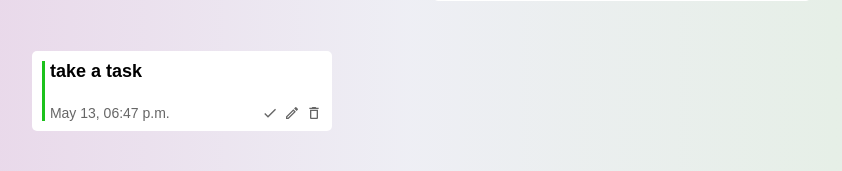
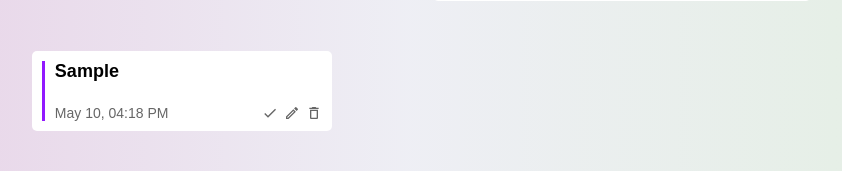
Before and after one commit to GETID1/create-react-app-temp, a React (Create React App) app: page / in a window 1280 px wide. Both pictures are taken after typing "Sample" into the empty fields and a click on the button "ADD". Shown: the part 154-325 px from the top of the page, without its empty margins (18-860 px from the left). Built offline with nearby package versions, Linux system fonts and the light colour scheme.

Commit message:
feat: reducer

```diff
--- a/src/App.jsx
+++ b/src/App.jsx
@@ -2,18 +2,24 @@ import React from "react";
 import "./App.css";
 import AddComp from "./components/AddComp";
 import TodosComp from "./components/TodosComp";
+import {reducer, initTodosState, saveTodosState} from "./store";
+import {createAddTodoAction} from "./store/actionCreators";
 
 function App() {
+  const [todos, dispatch] = React.useReducer(reducer, initTodosState());
+  React.useEffect(() => {
+      saveTodosState(todos);
+  }, [todos]);
   return (
     <div className="App">
       <div className="container">
         <h1 className="p-title">Task Tracker</h1>
         <AddComp
           onAdd={(todoText) => {
-            console.log("Add button clicked", todoText);
+            dispatch(createAddTodoAction(todoText))
           }}
         />
-        <TodosComp />
+        <TodosComp todos={todos} dispatch={dispatch}/>
       </div>
     </div>
   );
--- a/src/components/TodoItemComp/index.css
+++ b/src/components/TodoItemComp/index.css
@@ -11,7 +11,7 @@
 .todo-item-comp-container .todo-item-comp-line {
     width: 3px;
     height: 100%;
-    margin-right: 5px;
+    margin-right: 10px;
 }
 .todo-item-comp-container .todo-item-comp-main {
     width: 100%;
@@ -24,6 +24,11 @@
 
 .todo-item-comp-container .todo-item-comp-main-title {
     font-size: 18px;
+}
+.todo-item-comp-container .todo-item-comp-main-title-input {
+    font-size: 18px;
+    border: 1px solid #666;
+    border-radius: 5px;
 }
 
 .todo-item-comp-container .todo-item-comp-main-footer {
--- a/src/components/TodoItemComp/index.jsx
+++ b/src/components/TodoItemComp/index.jsx
@@ -1,24 +1,81 @@
 import React from "react";
 import "./index.css";
 import { MdDone, MdOutlineModeEdit, MdOutlineDelete } from "react-icons/md";
+import {
+  createDeleteTodoAction,
+  createDoneTodoAction,
+  createEditTodoAction
+} from "../../store/actionCreators";
 
-const TodoItemComp = ({ done }) => {
+const TodoItemComp = ({ todo, dispatch }) => {
+  const [isEdit, setIsEdit] = React.useState(false);
+  const [tempTitle, setTempTitle] = React.useState(todo.title);
+  const dispatchEditTodoAction = (id, title) => {
+    if (tempTitle === todo.title) return;
+    dispatch(createEditTodoAction(todo.id, tempTitle));
+  }
   return (
     <div className="todo-item-comp-container">
       <div
         className="todo-item-comp-line"
         style={{
-          backgroundColor: done ? "#1cc21c" : "#9218ff",
+          backgroundColor: todo.done ? "#1cc21c" : "#9218ff",
         }}
       ></div>
       <div className="todo-item-comp-main">
-        <h2 className="todo-item-comp-main-title">take a task</h2>
+        {isEdit ? (
+          <input
+            type="text"
+            className="todo-item-comp-main-title-input"
+            autoFocus
+            value={tempTitle}
+            onChange={(e) => {
+              const newTitle = e.target.value.trim();
+              setTempTitle(newTitle);
+            }}
+            onBlur={() => {
+              setIsEdit(false);
+              dispatchEditTodoAction(todo.id, tempTitle);
+            }}
+            onKeyDown={(e) => {
+              if (e.key === "Enter") {
+                setIsEdit(false);
+                dispatchEditTodoAction(todo.id, tempTitle);
+              }
+            }}
+          />
+        ) : (
+          <h2
+            className="todo-item-comp-main-title"
+            style={{
+              textDecoration: todo.done ? "line-through" : "none",
+            }}
+          >
+            {todo.title}
+          </h2>
+        )}
+
         <div className="todo-item-comp-main-footer">
-          <div className="t-i-c-m-f-time">May 13, 06:47 p.m.</div>
+          <div className="t-i-c-m-f-time">{todo.updateTime}</div>
           <div className="t-i-c-m-f-utils">
-            <MdDone />
-            <MdOutlineModeEdit />
-            <MdOutlineDelete  />
+            <MdDone
+              onClick={() => {
+                console.log("Done clicked");
+                dispatch(createDoneTodoAction(todo.id));
+              }}
+            />
+            <MdOutlineModeEdit
+              onClick={() => {
+                if (todo.done) return;
+                setIsEdit(true);
+              }}
+            />
+            <MdOutlineDelete
+              onClick={() => {
+                console.log("Delete clicked");
+                dispatch(createDeleteTodoAction(todo.id));
+              }}
+            />
           </div>
         </div>
       </div>
--- a/src/components/TodosComp/index.jsx
+++ b/src/components/TodosComp/index.jsx
@@ -2,10 +2,14 @@ import React from "react";
 import "./index.css";
 import TodoItemComp from "../TodoItemComp";
 
-const TodosComp = () => {
+const TodosComp = ({todos, dispatch}) => {
   return (
     <div className="todos-comp-container">
-      <TodoItemComp done={true}/>
+      {
+        todos.map((todo) => (
+          <TodoItemComp key={todo.id} todo={todo} dispatch={dispatch}/>
+        ))
+      }
     </div>
   );
 };
--- a/src/constants/index.js
+++ /dev/null
@@ -1,3 +0,0 @@
-const Constants = {};
-
-export default Constants;
--- /dev/null
+++ b/src/store/actionCreators.js
@@ -0,0 +1,40 @@
+import { randomId } from "../utils";
+import { ADD_TODO, DELETE_TODO, DONE_TODO, EDIT_TODO } from "./actionType";
+
+export const createAddTodoAction = (todoText) => {
+  return {
+    type: ADD_TODO,
+    payload: {
+      id: randomId(),
+      title: todoText,
+      done: false,
+    },
+  };
+};
+
+export const createDeleteTodoAction = (id) => {
+  return {
+    type: DELETE_TODO,
+    payload: {
+      id,
+    },
+  };
+};
+
+export const createDoneTodoAction = (id) => {
+  return {
+    type: DONE_TODO,
+    payload: {
+      id,
+    },
+  };
+};
+export const createEditTodoAction = (id, title) => {
+  return {
+    type: EDIT_TODO,
+    payload: {
+      id,
+      title,
+    },
+  };
+}
--- /dev/null
+++ b/src/store/actionType.js
@@ -0,0 +1,4 @@
+export const ADD_TODO = "ADD_TODO";
+export const DELETE_TODO = "DELETE_TODO";
+export const DONE_TODO = "DONE_TODO";
+export const EDIT_TODO = "EDIT_TODO";
--- /dev/null
+++ b/src/store/index.js
@@ -0,0 +1,58 @@
+import { ADD_TODO, DELETE_TODO, DONE_TODO, EDIT_TODO } from "./actionType";
+import { formattedDate } from "../utils";
+
+export const reducer = (state, action) => {
+  switch (action.type) {
+    case ADD_TODO:
+      return [
+        ...state,
+        {
+          ...action.payload,
+          updateTime: formattedDate(new Date()),
+        },
+      ];
+    case DELETE_TODO:
+      return [...state.filter((todo) => todo.id !== action.payload.id)];
+    case DONE_TODO:
+      return [
+        ...state.map((todo) => {
+          if (todo.id === action.payload.id) {
+            return {
+              ...todo,
+              done: !todo.done,
+              updateTime: formattedDate(new Date()),
+            };
+          }
+          return todo;
+        }),
+      ];
+      case EDIT_TODO:
+        return [
+          ...state.map((todo) => {
+            if (todo.id === action.payload.id) {
+              return {
+                ...todo,
+                title: action.payload.title,
+                updateTime: formattedDate(new Date()),
+              };
+            }
+            return todo;
+          }),
+        ];
+    default:
+      return state;
+  }
+};
+
+export const initTodosState = () => {
+  try {
+    const state = JSON.parse(localStorage.getItem("todos"));
+    return state || [];
+  } catch (error) {
+    return [];
+  }
+};
+
+export const saveTodosState = (state) => {
+  localStorage.setItem("todos", JSON.stringify(state));
+};
--- /dev/null
+++ b/src/utils/index.js
@@ -0,0 +1,16 @@
+// 生成随机todo id
+export const randomId = () => {
+    return Math.random().toString(36).substring(2, 9);
+}
+
+// 格式化时间
+export const formattedDate = (date) => {
+    const formatter = new Intl.DateTimeFormat('en-US', {
+        month: 'short',
+        day: 'numeric',
+        hour: '2-digit',
+        minute: '2-digit',
+        hour12: true
+    });
+    return formatter.format(date);
+};
```
